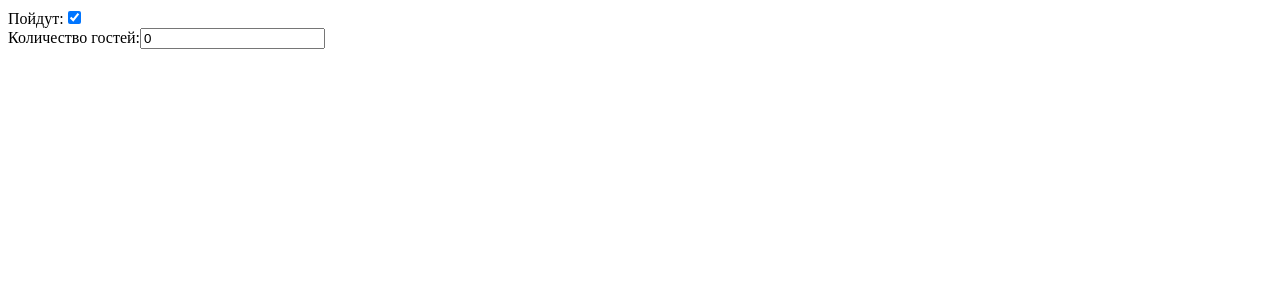
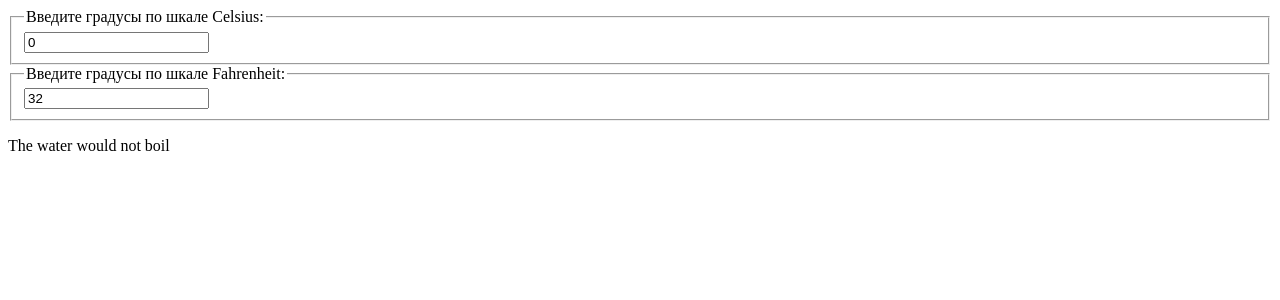
Before and after one commit to slans/audio-player, a React (Create React App) app: page / in a window 1280 px wide. Shown: the top 300 px of the page. Built offline with nearby package versions, Linux system fonts and the light colour scheme.

Commit message:
Подъём состояния

```diff
--- a/src/App.js
+++ b/src/App.js
@@ -1,50 +1,95 @@
 import React, { Component } from 'react';
 
+const fahrenheitToCelsius = temperature => {
+  return (temperature - 32) / 1.8;
+}
+const celsiusToFahrenheit = temperature => {
+  return (temperature * 1.8) + 32;
+}
+
+const convertTemp = (temperature, convertFunc) => {
+  if (Number.isNaN(temperature)) {
+    return '';
+  }
+  return Math.round(convertFunc(temperature));
+}
 
 class App extends Component {
-  constructor(props) {
-    super(props);
-    this.state = {
-      isGoing: true,
-      numberOfGuests: 0
-    }
+  render() {
+    return (
+      <Calculator />
+    )
+  }
+}
+
+class Calculator extends Component {
+  state = {
+    temperature: 0,
+    scale: 'c'
   }
 
-  handleChange = (e) => {
-    const target = e.target;
-    const name = target.name;
-    const value = name === 'isGoing' ? target.checked : target.value;
+  handleCelsiusChange = temperature => {
     this.setState({
-      [name]: value
+      temperature,
+      scale: 'c'
+    })
+  }
+
+  handleFarenheitChange = temperature => {
+    this.setState({
+      temperature,
+      scale: 'f'
     })
   }
 
   render() {
+    const { scale, temperature } = this.state;
+    const celsiusTemp = scale === 'c' ? temperature : convertTemp(temperature, fahrenheitToCelsius);
+    const fahrenheitTemp = scale === 'f' ? temperature : convertTemp(temperature, celsiusToFahrenheit);
 
     return (
-      <form>
-        <label>
-          Пойдут:
-          <input
-            name="isGoing"
-            type="checkbox"
-            checked={this.state.isGoing}
-            onChange={this.handleChange}
-          />
-        </label>
-        <br />
-        <label>
-          Количество гостей:
-          <input
-            name="numberOfGuests"
-            type="number"
-            value={this.state.numberOfGuests}
-            onChange={this.handleChange}
-          />
-        </label>
-      </form>
+      <>
+        <TemperatureInput
+          scale='c'
+          temperature={celsiusTemp}
+          handleChange={this.handleCelsiusChange} />
+        <TemperatureInput
+          scale='f'
+          temperature={fahrenheitTemp}
+          handleChange={this.handleFarenheitChange} />
+        <BoilingVerdict temperature={celsiusTemp} />
+      </>
     )
   }
 }
 
+const TemperatureInput = props => {
+  const scaleNames = {
+    'c': 'Celsius',
+    'f': 'Fahrenheit'
+  }
+
+  const handleChange = e => {
+    const value = e.target.value;
+    if (isNaN(value)) return;
+    props.handleChange(value);
+  }
+
+  return (
+    <fieldset>
+      <legend>Введите градусы по шкале {scaleNames[props.scale]}:</legend>
+      <input value={props.temperature}
+        onChange={handleChange} />
+    </fieldset>
+  )
+}
+
+const BoilingVerdict = props => {
+  return (
+    props.temperature > 100
+      ? <p>The water is boiling!</p>
+      : <p>The water would not boil</p>
+  )
+}
+
 export default App;
```
